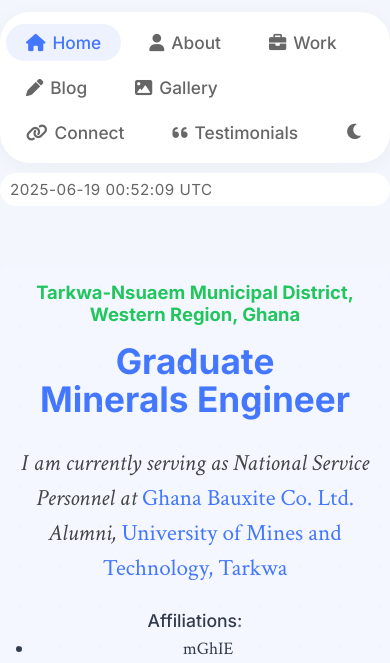
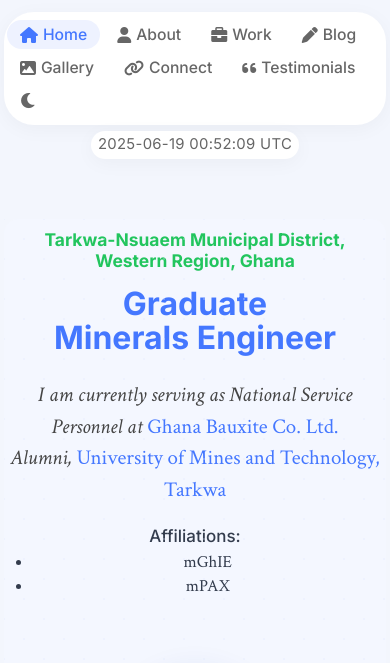
Before and after one commit to Michael-Gardesey/Test-5, a website: page public/home.html in a window 390 px wide. Shown: the top 663 px of the page. Drawn offline with Linux system fonts and the light colour scheme.

Commit message:
Update styles.css

```diff
--- a/public/styles.css
+++ b/public/styles.css
@@ -41,37 +41,46 @@
 }
 
 .site-header {
-    position: relative;
     width: 100%;
     z-index: 10;
     margin-top: 28px;
+    position: relative;
+}
+
+.header-flex {
+    display: flex;
+    align-items: center;
+    justify-content: space-between;
+    gap: 12px;
+    max-width: 1200px;
+    margin: 0 auto;
 }
 
 .main-nav {
     background: var(--nav-bg);
     box-shadow: var(--nav-shadow);
     border-radius: var(--border-radius);
-    padding: 20px 48px;
+    padding: 10px 22px;
     display: flex;
-    gap: 18px;
+    gap: 9px;
     align-items: center;
-    justify-content: flex-start;
-    max-width: 900px;
-    margin: 0 auto 0 auto;
     font-family: 'Inter', Arial, sans-serif;
+    font-size: 0.98rem;
+    min-width: 0;
 }
 
 .nav-item {
     display: flex;
     align-items: center;
-    gap: 7px;
+    gap: 5px;
     color: var(--nav-text);
     text-decoration: none;
-    font-size: 1.08rem;
-    padding: 8px 20px;
-    border-radius: 25px;
+    font-size: 0.98rem;
+    padding: 5px 13px;
+    border-radius: 18px;
     font-weight: 500;
     transition: background 0.2s, color 0.2s;
+    min-width: 0;
 }
 
 .nav-item.active, .nav-item:focus, .nav-item:hover {
@@ -79,15 +88,19 @@
     color: var(--nav-active);
 }
 
+.nav-item i {
+    font-size: 1rem;
+}
+
 .theme-toggle {
-    margin-left: 10px;
+    margin-left: 6px;
     background: none;
     border: none;
     color: var(--nav-text);
     cursor: pointer;
-    padding: 8px 10px;
+    padding: 5px 7px;
     border-radius: 50%;
-    font-size: 1.1rem;
+    font-size: 1.08rem;
     transition: background 0.2s;
 }
 .theme-toggle:focus, .theme-toggle:hover {
@@ -95,18 +108,19 @@
 }
 
 .datetime-display {
-    position: absolute;
-    right: 36px;
-    top: 50%;
-    transform: translateY(-50%);
     background: var(--nav-bg);
     box-shadow: var(--nav-shadow);
-    border-radius: 25px;
-    padding: 7px 24px;
+    border-radius: 20px;
+    padding: 5px 17px;
     font-family: 'Inter', Arial, sans-serif;
-    font-size: 1rem;
+    font-size: 0.97rem;
     color: var(--nav-text);
-    letter-spacing: 0.5px;
+    letter-spacing: 0.3px;
+    flex-shrink: 0;
+    margin-left: 8px;
+    margin-top: 0;
+    line-height: 1.2;
+    white-space: nowrap;
 }
 
 .hero-section {
@@ -135,27 +149,27 @@
 
 .location {
     color: #22c55e;
-    font-size: 1.15rem;
-    margin-bottom: 18px;
+    font-size: 1.09rem;
+    margin-bottom: 16px;
     font-family: 'Inter', Arial, sans-serif;
     font-weight: 600;
 }
 
 .hero-title {
-    font-size: 4.2rem;
+    font-size: 3.4rem;
     line-height: 1.07;
     color: var(--primary-blue);
-    margin: 0 0 28px 0;
+    margin: 0 0 24px 0;
     font-weight: 700;
     font-family: 'Inter', Arial, sans-serif;
 }
 
 .hero-subtitle {
-    font-size: 1.45rem;
+    font-size: 1.31rem;
     color: var(--subtitle-gray);
     font-style: italic;
     line-height: 1.5;
-    margin-bottom: 24px;
+    margin-bottom: 16px;
     font-family: 'Crimson Text', serif;
 }
 
@@ -170,13 +184,13 @@
 
 .affiliations-section {
     color: var(--text-gray);
-    margin-bottom: 20px;
+    margin-bottom: 14px;
     font-family: 'Inter', Arial, sans-serif;
-    font-size: 1.1rem;
+    font-size: 1.06rem;
 }
 
 .affiliations-section p {
-    margin: 0 0 6px 0;
+    margin: 0 0 5px 0;
     font-weight: 500;
 }
 
@@ -213,7 +227,12 @@
     display: block;
 }
 
-@media (max-width: 1100px) {
+@media (max-width: 1200px) {
+    .hero-section, .header-flex {
+        max-width: 98vw;
+    }
+}
+@media (max-width: 950px) {
     .hero-section {
         flex-direction: column;
         align-items: center;
@@ -226,33 +245,35 @@
     .site-header {
         margin-top: 12px;
     }
+    .header-flex {
+        flex-direction: column;
+        align-items: stretch;
+        gap: 6px;
+    }
+    .main-nav, .datetime-display {
+        margin: 0 auto;
+    }
 }
-
 @media (max-width: 700px) {
     .main-nav {
         flex-wrap: wrap;
-        padding: 12px 6px;
-        gap: 8px;
+        padding: 8px 3px;
+        gap: 4px;
     }
     .datetime-display {
-        position: static;
-        transform: none;
-        margin-top: 10px;
-        margin-bottom: 15px;
-        box-shadow: none;
-        padding: 7px 10px;
-        font-size: 0.95rem;
+        padding: 5px 7px;
+        font-size: 0.93rem;
     }
     .hero-section {
-        padding: 15px 8px 20px 8px;
+        padding: 10px 4px 10px 4px;
         min-height: 380px;
     }
     .hero-title {
-        font-size: 2.2rem;
+        font-size: 2rem;
     }
     .hero-image-wrapper {
-        width: 200px;
-        height: 200px;
+        width: 150px;
+        height: 150px;
     }
 }
 
```
